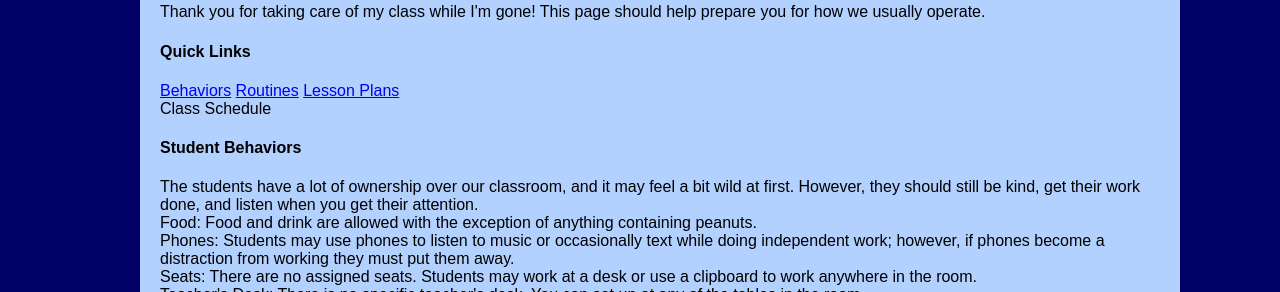
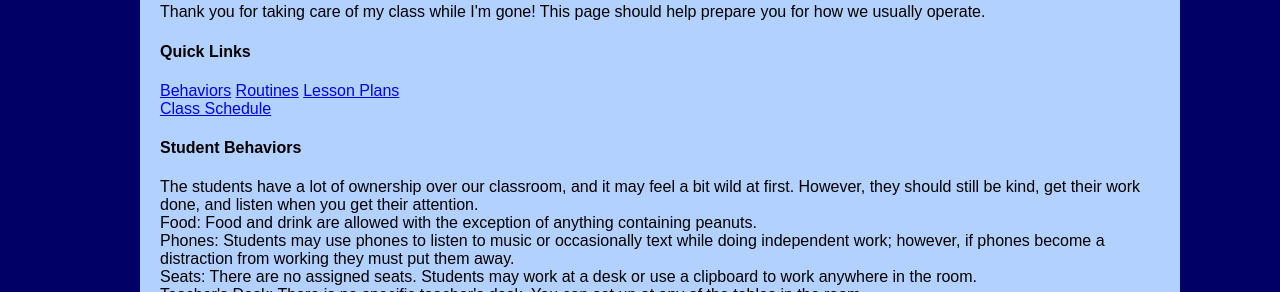
Before and after one commit to SReduc/SReduc.github.io, a Jekyll site: the page built from subs.html, in a window 1280 px wide. Shown: the part 336-628 px from the top of the page. Built offline with Jekyll 4.4.1, drawn with Linux system fonts in a browser that asks for light colours.

Commit message:
Update subs.html

```diff
--- a/subs.html
+++ b/subs.html
@@ -6,7 +6,7 @@ title: Substitute Info
 Thank you for taking care of my class while I'm gone! This page should help prepare you for how we usually operate.
 <h4>Quick Links</h4>
 <p><a href="#subbehaviors">Behaviors</a> <a href="#subroutines">Routines</a> <a href="#sublessons">Lesson Plans</a> <br />
-<a class="item" href="schedule.html">Class Schedule</a>
+<a href="schedule.html">Class Schedule</a>
 </p>
 <h4 id="subbehaviors">Student Behaviors</h4>
 <p>The students have a lot of ownership over our classroom, and it may feel a bit wild at first. However, they should still be kind, get their work done, and listen when you get their attention.<br />
```
